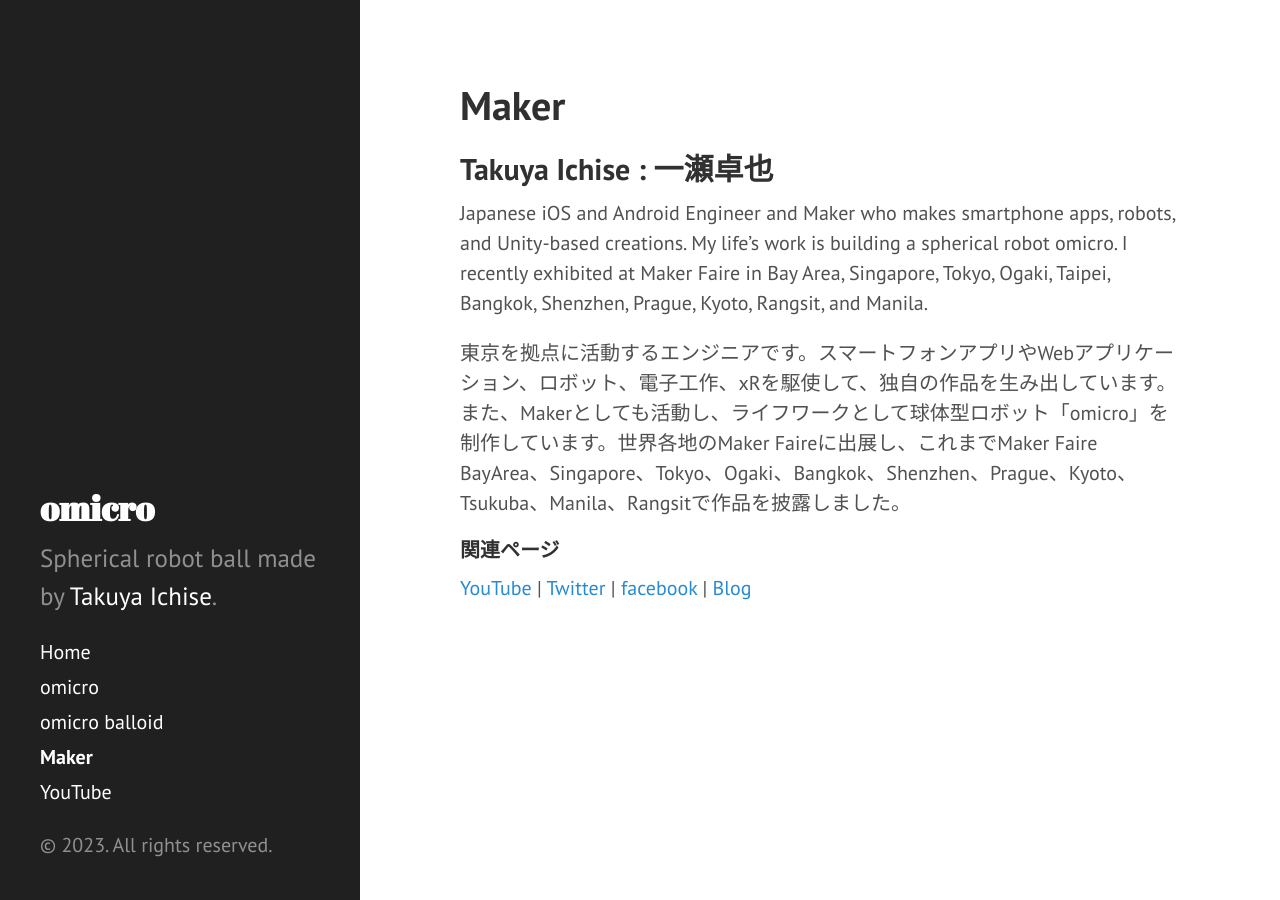
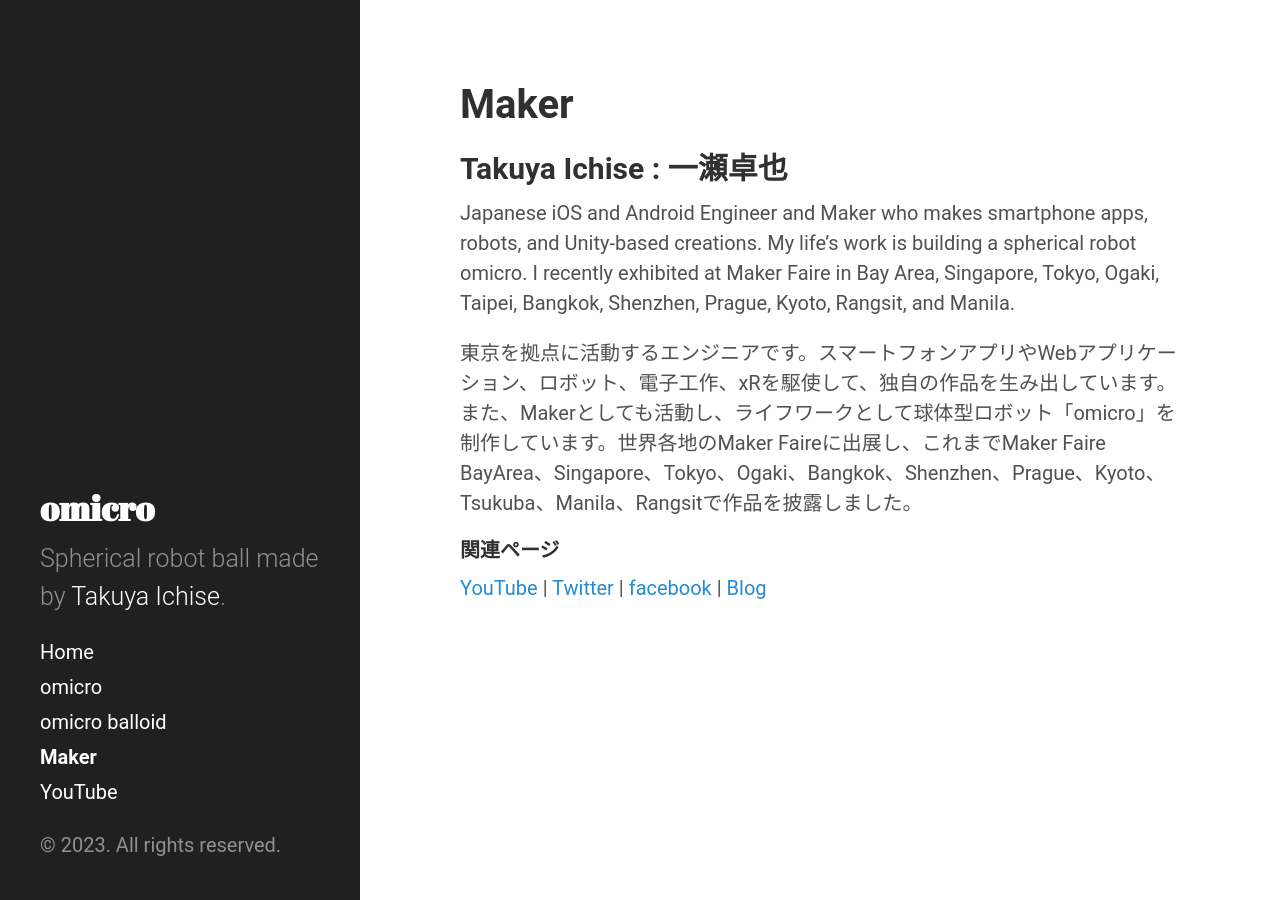
Before and after one commit to tichise/omicro.tokyo, a Jekyll site: the page built from maker.md, in a window 1280 px wide. Built offline with Jekyll 4.4.1, drawn with Linux system fonts in a browser that asks for light colours; Markdown is read by kramdown in place of the engine named in the settings.

Commit message:
Update hyde.css

```diff
--- a/public/css/hyde.css
+++ b/public/css/hyde.css
@@ -32,7 +32,7 @@
  */
 
 html {
-  font-family: "PT Sans", Helvetica, Arial, sans-serif;
+  font-family: YakuHanJP_Noto,Roboto,"Noto Sans JP",sans-serif;
 }
 @media (min-width: 48em) {
   html {
```
